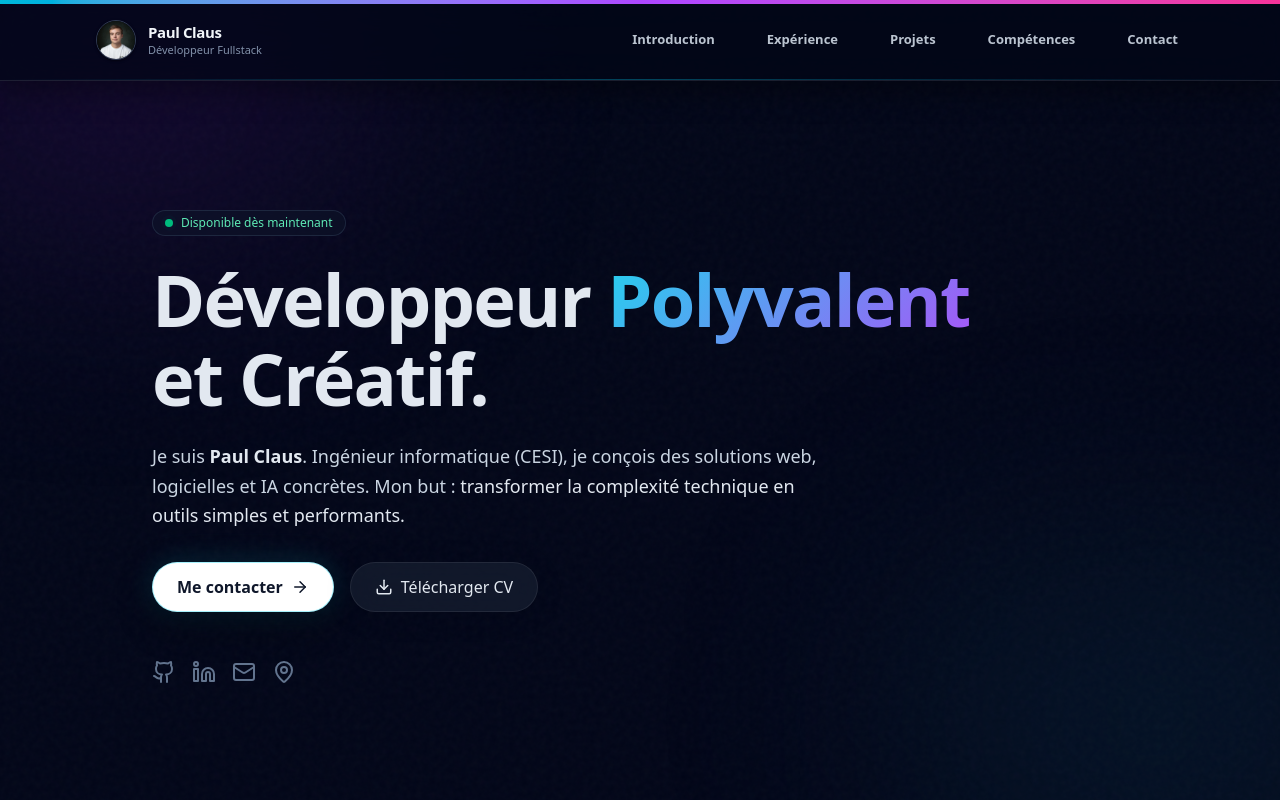
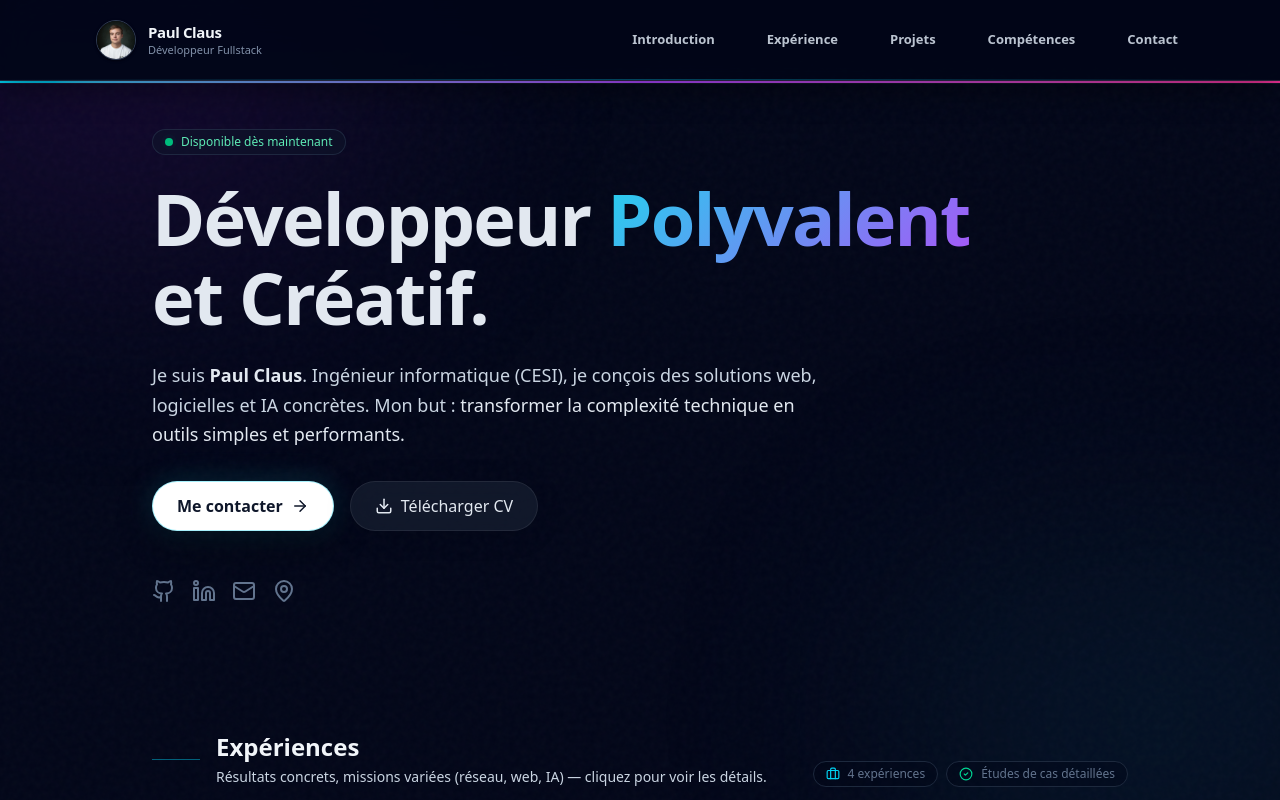
Before and after one commit to Paulclaus67/portfolio-mon-portfolio, a Next.js app: page / in a window 1280 px wide. Shown: the top 800 px of the page. Built offline with nearby package versions, Linux system fonts and the light colour scheme.

Commit message:
Nouvelle interface 4

```diff
--- a/app/page.js
+++ b/app/page.js
@@ -238,15 +238,15 @@
       </div>
 
       {/* Progress Bar */}
-      <div className="fixed top-0 left-0 right-0 h-1 z-50 pointer-events-none" aria-hidden="true">
+      <div className="fixed top-20 left-0 right-0 h-[2px] md:h-[3px] z-40 pointer-events-none bg-white/5 ring-1 ring-white/5 overflow-hidden" aria-hidden="true">
         <motion.div
-          className="h-full bg-gradient-to-r from-cyan-500 via-purple-500 to-pink-500"
+          className="h-full bg-gradient-to-r from-cyan-400 via-purple-500 to-pink-500 shadow-[0_0_12px_rgba(34,211,238,0.28)]"
           style={{ width: progressWidth }}
         />
       </div>
 
       {/* Navigation */}
-      <nav className="fixed top-0 w-full z-40 border-b border-white/10 bg-slate-950/70 backdrop-blur-xl shadow-[0_10px_30px_rgba(0,0,0,0.35)] relative">
+      <nav className="fixed inset-x-0 top-0 w-full z-50 border-b border-white/10 bg-slate-950/90 backdrop-blur-xl shadow-[0_10px_30px_rgba(0,0,0,0.35)]">
         <div className="absolute inset-x-0 bottom-0 h-px bg-gradient-to-r from-transparent via-cyan-500/35 to-transparent pointer-events-none" aria-hidden="true" />
         <div className="max-w-6xl mx-auto px-6 md:px-8 h-20 flex items-center justify-between">
           <motion.div
```
